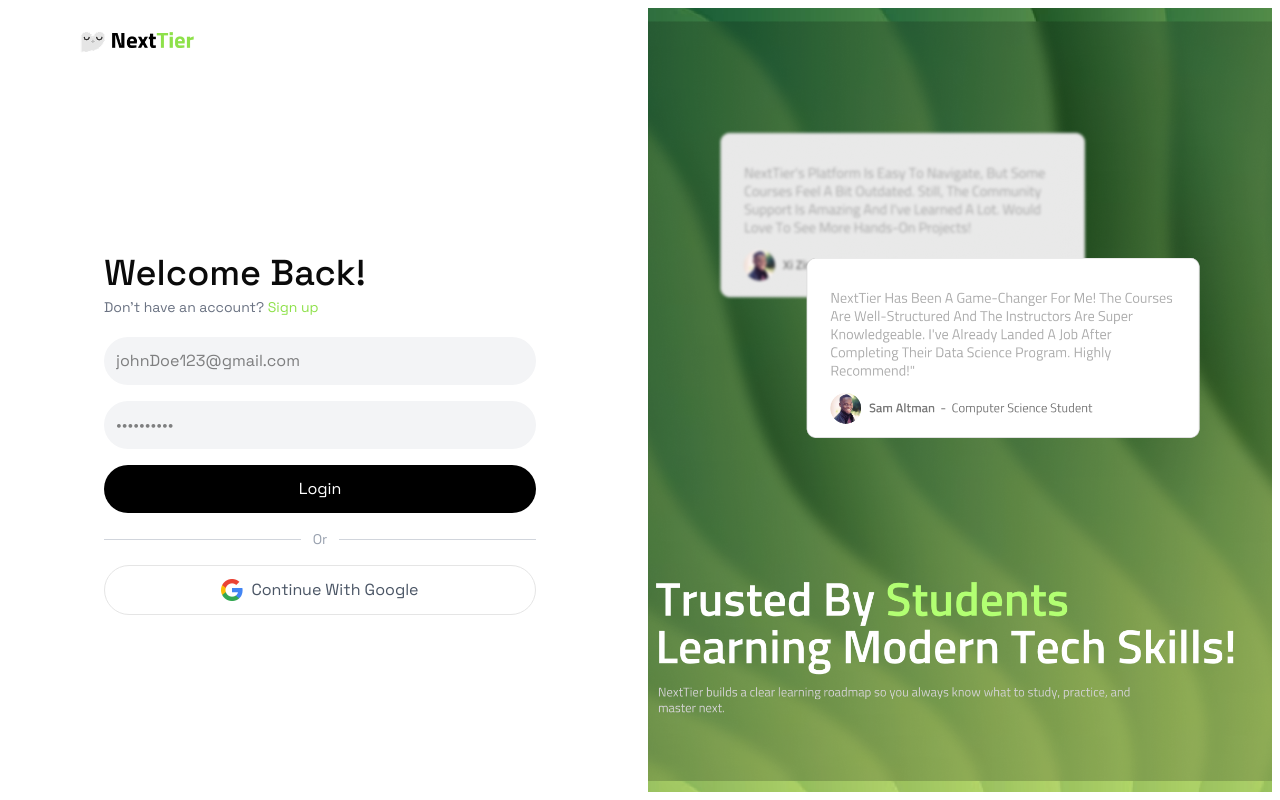
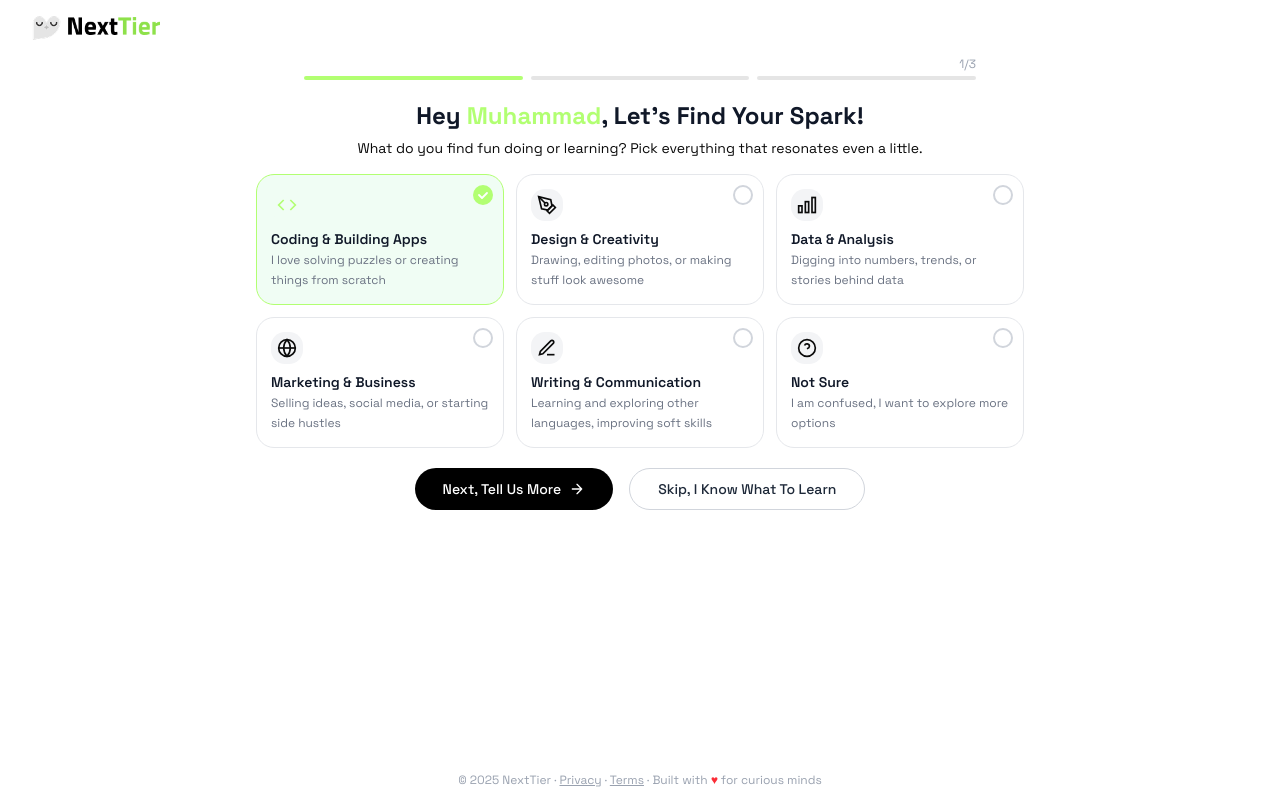
Before and after one commit to muhammad-13-2004/Next-Tier-UI-, a React (Vite) app: page /boarding in a window 1280 px wide. Before the commit this address led to /login. Built offline with nearby package versions, Linux system fonts and the light colour scheme; no server answers; a web font is replaced by a local one.

Commit message:
The boarding flow has been added

```diff
--- a/src/App.jsx
+++ b/src/App.jsx
@@ -7,7 +7,7 @@ import Dashboard from "./pages/dashboard/dashboard";
 import ProtectedRoute from "./components/auth/ProtectedRoute";
 import VerifyEmail from "./components/auth/VerifyEmail";
 import { useAuthStore } from "./store/authStore";
-import Boarding1 from "./components/boarding/Boarding1";
+import Boardingflow from "./components/boarding/Boardingflow";
 
 function App() {
 
@@ -24,9 +24,10 @@ function App() {
         <Route path="/signup" element={<SignUp />} />
         <Route path="/login" element={<Login />} />
         <Route path="/verify-email" element={<VerifyEmail />} />
+        <Route path="/boarding" element={<Boardingflow />} />
         <Route element={<ProtectedRoute requireVerified />}>
           <Route path="/dashboard" element={<Dashboard />} />
-          <Route path="/boarding" element={<Boarding1 />} />
+
         </Route>
       </Routes>
     </Router>
--- a/src/components/auth/AuthForm.jsx
+++ b/src/components/auth/AuthForm.jsx
@@ -102,7 +102,7 @@ const AuthForm = ({ mode = 'signup' }) => {
         if (user) setUser(user);
 
         if (user?.email_confirmed_at) {
-          navigate("/dashboard", { replace: true });
+          navigate("/boarding", { replace: true });
         } else {
           navigate("/verify-email", {
             replace: true,
@@ -125,7 +125,7 @@ const AuthForm = ({ mode = 'signup' }) => {
     const { error } = await supabase.auth.signInWithOAuth({
       provider: "google",
       options: {
-        redirectTo: "http://localhost:5173/dashboard",
+        redirectTo: "http://localhost:5173/boarding",
       }
     });
 
--- a/src/components/boarding/Boarding1.jsx
+++ b/src/components/boarding/Boarding1.jsx
@@ -10,7 +10,7 @@ const interests = [
         fill="none"
         stroke="currentColor"
         strokeWidth="2"
-        className="w-6 h-6"
+        className="w-5 h-5"
       >
         <polyline points="16 18 22 12 16 6" />
         <polyline points="8 6 2 12 8 18" />
@@ -27,7 +27,7 @@ const interests = [
         fill="none"
         stroke="currentColor"
         strokeWidth="2"
-        className="w-6 h-6"
+        className="w-5 h-5"
       >
         <path d="M12 19l7-7 3 3-7 7-3-3z" />
         <path d="M18 13l-1.5-7.5L2 2l3.5 14.5L13 18l5-5z" />
@@ -46,7 +46,7 @@ const interests = [
         fill="none"
         stroke="currentColor"
         strokeWidth="2"
-        className="w-6 h-6"
+        className="w-5 h-5"
       >
         <rect x="18" y="3" width="4" height="18" />
         <rect x="10" y="8" width="4" height="13" />
@@ -64,7 +64,7 @@ const interests = [
         fill="none"
         stroke="currentColor"
         strokeWidth="2"
-        className="w-6 h-6"
+        className="w-5 h-5"
       >
         <circle cx="12" cy="12" r="10" />
         <line x1="2" y1="12" x2="22" y2="12" />
@@ -82,7 +82,7 @@ const interests = [
         fill="none"
         stroke="currentColor"
         strokeWidth="2"
-        className="w-6 h-6"
+        className="w-5 h-5"
       >
         <path d="M12 20h9" />
         <path d="M16.5 3.5a2.121 2.121 0 0 1 3 3L7 19l-4 1 1-4L16.5 3.5z" />
@@ -100,7 +100,7 @@ const interests = [
         fill="none"
         stroke="currentColor"
         strokeWidth="2"
-        className="w-6 h-6"
+        className="w-5 h-5"
       >
         <circle cx="12" cy="12" r="10" />
         <path d="M9.09 9a3 3 0 0 1 5.83 1c0 2-3 3-3 3" />
@@ -112,7 +112,7 @@ const interests = [
   },
 ]
 
-export default function Boarding1() {
+export default function Boarding1({ onNext }) {
   const [selected, setSelected] = useState(new Set(['coding']))
 
   const toggle = (id) => {
@@ -124,20 +124,20 @@ export default function Boarding1() {
   }
 
   return (
-    <div className="min-h-screen bg-white flex flex-col ">
-      {/* Header */}
-      <header className="px-8 py-5">
-        {/* Logo placeholder */}
-        <div className="w-36 h-10  flex items-center justify-center ">
-          <img src={Logo} alt="Logo Of The App " />
+    <div className="h-screen bg-white flex flex-col overflow-hidden">
+      <header className="px-8 py-3 shrink-0">
+        <div className="h-8 flex items-center">
+          <img
+            src={Logo}
+            alt="Logo Of The App"
+            className="h-full w-auto object-contain"
+          />
         </div>
       </header>
 
-      {/* Main content */}
-      <main className="flex-1 flex flex-col items-center px-6 pt-6 pb-10">
-        {/* Progress bar */}
-        <div className="w-full max-w-2xl mb-2">
-          <p className="text-right text-sm text-gray-400 mb-2">1/3</p>
+      <main className="flex-1 flex flex-col items-center px-6 overflow-hidden">
+        <div className="w-full max-w-2xl">
+          <p className="text-right text-xs text-gray-400 mb-1">1/3</p>
           <div className="flex gap-2">
             <div className="h-1 flex-1 rounded-full bg-secondary" />
             <div className="h-1 flex-1 rounded-full bg-border" />
@@ -145,36 +145,29 @@ export default function Boarding1() {
           </div>
         </div>
 
-        {/* Heading */}
-        <div className="text-center mt-10 mb-2">
-          <h1 className="text-3xl font-bold text-gray-900">
+        <div className="text-center mt-5">
+          <h1 className="text-2xl font-bold text-gray-900">
             Hey <span className="text-secondary">Muhammad</span>, Let's Find
             Your Spark!
           </h1>
-          <p className="text-subtext mt-3 text-sm">
+          <p className="text-subtext mt-1.5 text-sm">
             What do you find fun doing or learning? Pick everything that
             resonates even a little.
           </p>
         </div>
 
-        {/* Interest Cards */}
-        <div className="grid grid-cols-1 sm:grid-cols-3 gap-4 mt-10 w-full max-w-3xl">
+        <div className="grid grid-cols-3 gap-3 mt-4 w-full max-w-3xl">
           {interests.map((item) => {
             const isSelected = selected.has(item.id)
             return (
               <button
                 key={item.id}
                 onClick={() => toggle(item.id)}
-                className={`relative text-left rounded-2xl border p-5 transition-all duration-150 cursor-pointer
-                  ${
-                    isSelected
-                      ? 'border-secondary bg-green-50'
-                      : 'border-gray-200 bg-white hover:border-gray-300'
-                  }`}
+                className={`relative text-left rounded-2xl border p-3.5 transition-all duration-150 cursor-pointer
+                  ${isSelected ? 'border-secondary bg-green-50' : 'border-gray-200 bg-white hover:border-gray-300'}`}
               >
-                {/* Checkbox */}
                 <div
-                  className={`absolute top-3 right-3 w-5 h-5 rounded-full border-2 flex items-center justify-center
+                  className={`absolute top-2.5 right-2.5 w-5 h-5 rounded-full border-2 flex items-center justify-center
                   ${isSelected ? 'border-secondary bg-secondary' : 'border-gray-300'}`}
                 >
                   {isSelected && (
@@ -189,19 +182,16 @@ export default function Boarding1() {
                     </svg>
                   )}
                 </div>
-
-                {/* Icon */}
                 <div
-                  className={`w-10 h-10 rounded-xl flex items-center justify-center mb-3
+                  className={`w-8 h-8 rounded-xl flex items-center justify-center mb-2
                   ${isSelected ? 'bg-green-50 text-secondary' : 'bg-gray-100 text-subtext'}`}
                 >
                   {item.icon}
                 </div>
-
                 <p className="font-semibold text-gray-900 text-sm">
                   {item.title}
                 </p>
-                <p className="text-gray-500 text-xs mt-1 leading-relaxed">
+                <p className="text-gray-500 text-xs mt-0.5 leading-relaxed">
                   {item.description}
                 </p>
               </button>
@@ -209,9 +199,11 @@ export default function Boarding1() {
           })}
         </div>
 
-        {/* Buttons */}
-        <div className="flex gap-4 mt-12">
-          <button className="bg-black text-white px-7 py-3 rounded-full font-medium text-sm flex items-center gap-2 hover:bg-gray-700 transition-colors">
+        <div className="flex gap-4 mt-5">
+          <button
+            onClick={() => onNext({ interests: [...selected] })}
+            className="bg-black text-white px-7 py-2.5 rounded-full font-medium text-sm flex items-center gap-2 hover:bg-gray-700 transition-colors"
+          >
             Next, Tell Us More
             <svg
               viewBox="0 0 24 24"
@@ -227,14 +219,13 @@ export default function Boarding1() {
               />
             </svg>
           </button>
-          <button className="border border-gray-300 text-gray-800 px-7 py-3 rounded-full font-medium text-sm hover:bg-gray-50 transition-colors">
+          <button className="border border-gray-300 text-gray-800 px-7 py-2.5 rounded-full font-medium text-sm hover:bg-gray-50 transition-colors">
             Skip, I Know What To Learn
           </button>
         </div>
       </main>
 
-      {/* Footer */}
-      <footer className="text-center text-xs text-gray-400 py-5">
+      <footer className="text-center text-xs text-gray-400 py-3 shrink-0">
         © 2025 NextTier ·{' '}
         <a href="#" className="underline hover:text-gray-600">
           Privacy
--- a/src/components/boarding/Boarding3.jsx
+++ b/src/components/boarding/Boarding3.jsx
@@ -76,12 +76,51 @@ const goals = [
   },
 ]
 
-export default function Boarding3() {
+export default function Boarding3({ onNext, onBack }) {
   const [selected, setSelected] = useState('internship')
+
+  const CardItem = ({ goal }) => {
+    const isSelected = selected === goal.id
+    return (
+      <button
+        onClick={() => setSelected(goal.id)}
+        className={`relative flex items-start gap-3 p-4 rounded-2xl border text-left transition-all duration-150 cursor-pointer
+          ${isSelected ? 'border-secondary bg-green-50' : 'border-gray-200 bg-white hover:border-gray-300'}`}
+      >
+        <div
+          className={`w-9 h-9 rounded-xl flex items-center justify-center shrink-0
+          ${isSelected ? 'bg-green-100 text-secondary' : 'bg-gray-100 text-gray-500'}`}
+        >
+          {goal.icon}
+        </div>
+        <div className="flex-1">
+          <p className="font-semibold text-gray-900 text-sm">{goal.title}</p>
+          <p className="text-gray-500 text-xs mt-0.5 leading-relaxed">
+            {goal.description}
+          </p>
+        </div>
+        <div
+          className={`w-5 h-5 rounded-full border-2 flex items-center justify-center shrink-0 mt-0.5
+          ${isSelected ? 'border-secondary bg-secondary' : 'border-gray-300'}`}
+        >
+          {isSelected && (
+            <svg viewBox="0 0 12 12" fill="none" className="w-3 h-3">
+              <path
+                d="M2 6l3 3 5-5"
+                stroke="white"
+                strokeWidth="1.8"
+                strokeLinecap="round"
+                strokeLinejoin="round"
+              />
+            </svg>
+          )}
+        </div>
+      </button>
+    )
+  }
 
   return (
     <div className="h-screen bg-white flex flex-col overflow-hidden">
-      {/* Header */}
       <header className="px-8 py-3 shrink-0">
         <div className="h-8 flex items-center">
           <img
@@ -92,9 +131,7 @@ export default function Boarding3() {
         </div>
       </header>
 
-      {/* Main */}
       <main className="flex-1 flex flex-col items-center px-6 overflow-hidden">
-        {/* Progress */}
         <div className="w-full max-w-2xl">
           <p className="text-right text-xs text-gray-400 mb-1">3/3</p>
           <div className="flex gap-2">
@@ -104,7 +141,6 @@ export default function Boarding3() {
           </div>
         </div>
 
-        {/* Heading */}
         <div className="text-center mt-8">
           <h1 className="text-2xl font-bold text-gray-900">
             What's your <span className="text-secondary">main goal?</span>
@@ -115,103 +151,26 @@ export default function Boarding3() {
           </p>
         </div>
 
-        {/* Goal Cards — 3 col top row, 1 centered bottom */}
         <div className="w-full max-w-3xl mt-10">
           <div className="grid grid-cols-3 gap-4">
-            {goals.slice(0, 3).map((goal) => {
-              const isSelected = selected === goal.id
-              return (
-                <button
-                  key={goal.id}
-                  onClick={() => setSelected(goal.id)}
-                  className={`relative flex items-start gap-3 p-4 rounded-2xl border text-left transition-all duration-150 cursor-pointer
-                    ${isSelected ? 'border-secondary bg-green-50' : 'border-gray-200 bg-white hover:border-gray-300'}`}
-                >
-                  <div
-                    className={`w-9 h-9 rounded-xl flex items-center justify-center shrink-0
-                    ${isSelected ? 'bg-green-100 text-secondary' : 'bg-gray-100 text-gray-500'}`}
-                  >
-                    {goal.icon}
-                  </div>
-                  <div className="flex-1">
-                    <p className="font-semibold text-gray-900 text-sm">
-                      {goal.title}
-                    </p>
-                    <p className="text-gray-500 text-xs mt-0.5 leading-relaxed">
-                      {goal.description}
-                    </p>
-                  </div>
-                  <div
-                    className={`w-5 h-5 rounded-full border-2 flex items-center justify-center shrink-0 mt-0.5
-                    ${isSelected ? 'border-secondary bg-secondary' : 'border-gray-300'}`}
-                  >
-                    {isSelected && (
-                      <svg viewBox="0 0 12 12" fill="none" className="w-3 h-3">
-                        <path
-                          d="M2 6l3 3 5-5"
-                          stroke="white"
-                          strokeWidth="1.8"
-                          strokeLinecap="round"
-                          strokeLinejoin="round"
-                        />
-                      </svg>
-                    )}
-                  </div>
-                </button>
-              )
-            })}
+            {goals.slice(0, 3).map((goal) => (
+              <CardItem key={goal.id} goal={goal} />
+            ))}
           </div>
-
-          {/* 4th card centered */}
           <div className="flex justify-center mt-4">
-            {goals.slice(3).map((goal) => {
-              const isSelected = selected === goal.id
-              return (
-                <button
-                  key={goal.id}
-                  onClick={() => setSelected(goal.id)}
-                  className={`relative flex items-start gap-3 p-4 rounded-2xl border text-left transition-all duration-150 cursor-pointer w-[calc(33.333%-8px)]
-                    ${isSelected ? 'border-secondary bg-green-50' : 'border-gray-200 bg-white hover:border-gray-300'}`}
-                >
-                  <div
-                    className={`w-9 h-9 rounded-xl flex items-center justify-center shrink-0
-                    ${isSelected ? 'bg-green-100 text-secondary' : 'bg-gray-100 text-gray-500'}`}
-                  >
-                    {goal.icon}
-                  </div>
-                  <div className="flex-1">
-                    <p className="font-semibold text-gray-900 text-sm">
-                      {goal.title}
-                    </p>
-                    <p className="text-gray-500 text-xs mt-0.5 leading-relaxed">
-                      {goal.description}
-                    </p>
-                  </div>
-                  <div
-                    className={`w-5 h-5 rounded-full border-2 flex items-center justify-center shrink-0 mt-0.5
-                    ${isSelected ? 'border-secondary bg-secondary' : 'border-gray-300'}`}
-                  >
-                    {isSelected && (
-                      <svg viewBox="0 0 12 12" fill="none" className="w-3 h-3">
-                        <path
-                          d="M2 6l3 3 5-5"
-                          stroke="white"
-                          strokeWidth="1.8"
-                          strokeLinecap="round"
-                          strokeLinejoin="round"
-                        />
-                      </svg>
-                    )}
-                  </div>
-                </button>
-              )
-            })}
+            {goals.slice(3).map((goal) => (
+              <div key={goal.id} className="w-[calc(33.333%-8px)]">
+                <CardItem goal={goal} />
+              </div>
+            ))}
           </div>
         </div>
 
-        {/* Buttons */}
         <div className="flex gap-4 mt-10">
-          <button className="bg-black text-white px-7 py-2.5 rounded-full font-medium text-sm flex items-center gap-2 hover:bg-gray-700 transition-colors">
+          <button
+            onClick={() => onNext({ goal: selected })}
+            className="bg-black text-white px-7 py-2.5 rounded-full font-medium text-sm flex items-center gap-2 hover:bg-gray-700 transition-colors"
+          >
             Find My Skills
             <svg
               viewBox="0 0 24 24"
@@ -224,7 +183,10 @@ export default function Boarding3() {
               <line x1="21" y1="21" x2="16.65" y2="16.65" />
             </svg>
           </button>
-          <button className="border border-gray-300 text-gray-800 px-7 py-2.5 rounded-full font-medium text-sm flex items-center gap-2 hover:bg-gray-50 transition-colors">
+          <button
+            onClick={onBack}
+            className="border border-gray-300 text-gray-800 px-7 py-2.5 rounded-full font-medium text-sm flex items-center gap-2 hover:bg-gray-50 transition-colors"
+          >
             <svg
               viewBox="0 0 24 24"
               fill="none"
@@ -243,7 +205,6 @@ export default function Boarding3() {
         </div>
       </main>
 
-      {/* Footer */}
       <footer className="text-center text-xs text-gray-400 py-3 shrink-0">
         © 2025 NextTier ·{' '}
         <a href="#" className="underline hover:text-gray-600">
--- /dev/null
+++ b/src/components/boarding/Boardingflow.jsx
@@ -0,0 +1,44 @@
+import { useState, useEffect } from "react"
+import Boarding1 from "./Boarding1"
+import Boarding2 from "./Boarding2"
+import Boarding3 from "./Boarding3"
+import Boarding4 from "./Boarding4"
+import Boarding5 from "./Boarding5"
+
+export default function BoardingFlow() {
+  const [step, setStep] = useState(1)
+  const [preferences, setPreferences] = useState({
+    interests: [],
+    vibe: "",
+    learnStyle: [],
+    weeklyTime: "",
+    goal: "",
+  })
+
+  const updatePrefs = (newData) => {
+    setPreferences((prev) => ({ ...prev, ...newData }))
+  }
+
+  const next = () => setStep((s) => s + 1)
+  const back = () => setStep((s) => s - 1)
+
+  // Save to localStorage whenever preferences update
+  useEffect(() => {
+    if (Object.values(preferences).some((v) => (Array.isArray(v) ? v.length : v))) {
+      localStorage.setItem("userPreferences", JSON.stringify(preferences))
+    }
+  }, [preferences])
+
+  const handleNext1 = (data) => { updatePrefs(data); next() }
+  const handleNext2 = (data) => { updatePrefs(data); next() }
+  const handleNext3 = (data) => { updatePrefs(data); next() }
+  const handleDone4  = ()     => { next() }
+
+  if (step === 1) return <Boarding1 onNext={handleNext1} />
+  if (step === 2) return <Boarding2 onNext={handleNext2} onBack={back} />
+  if (step === 3) return <Boarding3 onNext={handleNext3} onBack={back} />
+  if (step === 4) return <Boarding4 onDone={handleDone4} />
+  if (step === 5) return <Boarding5 preferences={preferences} onBack={back} />
+
+  return null
+}
```
Also changed, not shown: src/components/boarding/Boarding2.jsx (+12 -15 lines), src/components/boarding/Boarding4.jsx (+23 -42 lines), src/components/boarding/Boarding5.jsx (+42 -24 lines).
